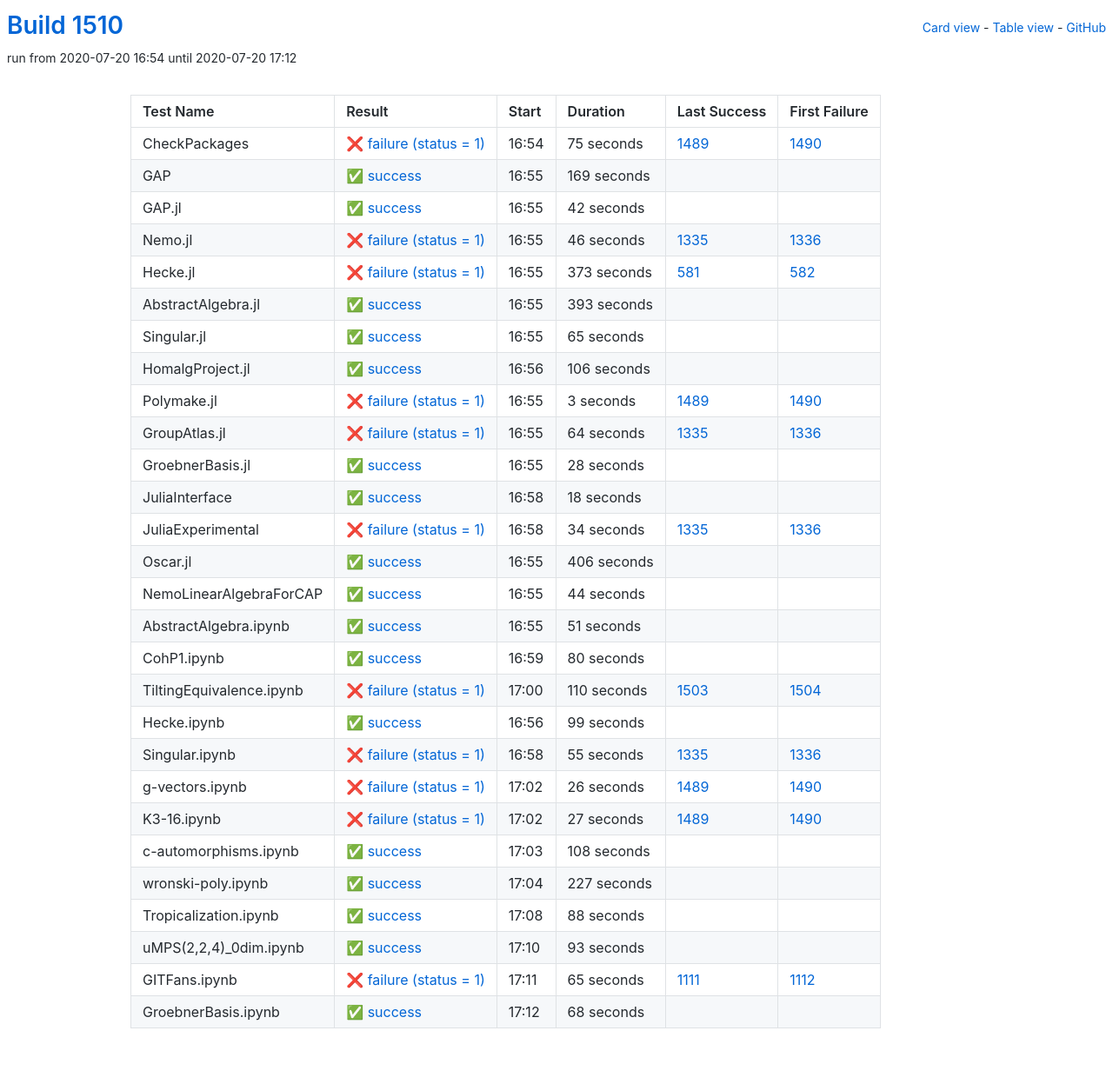
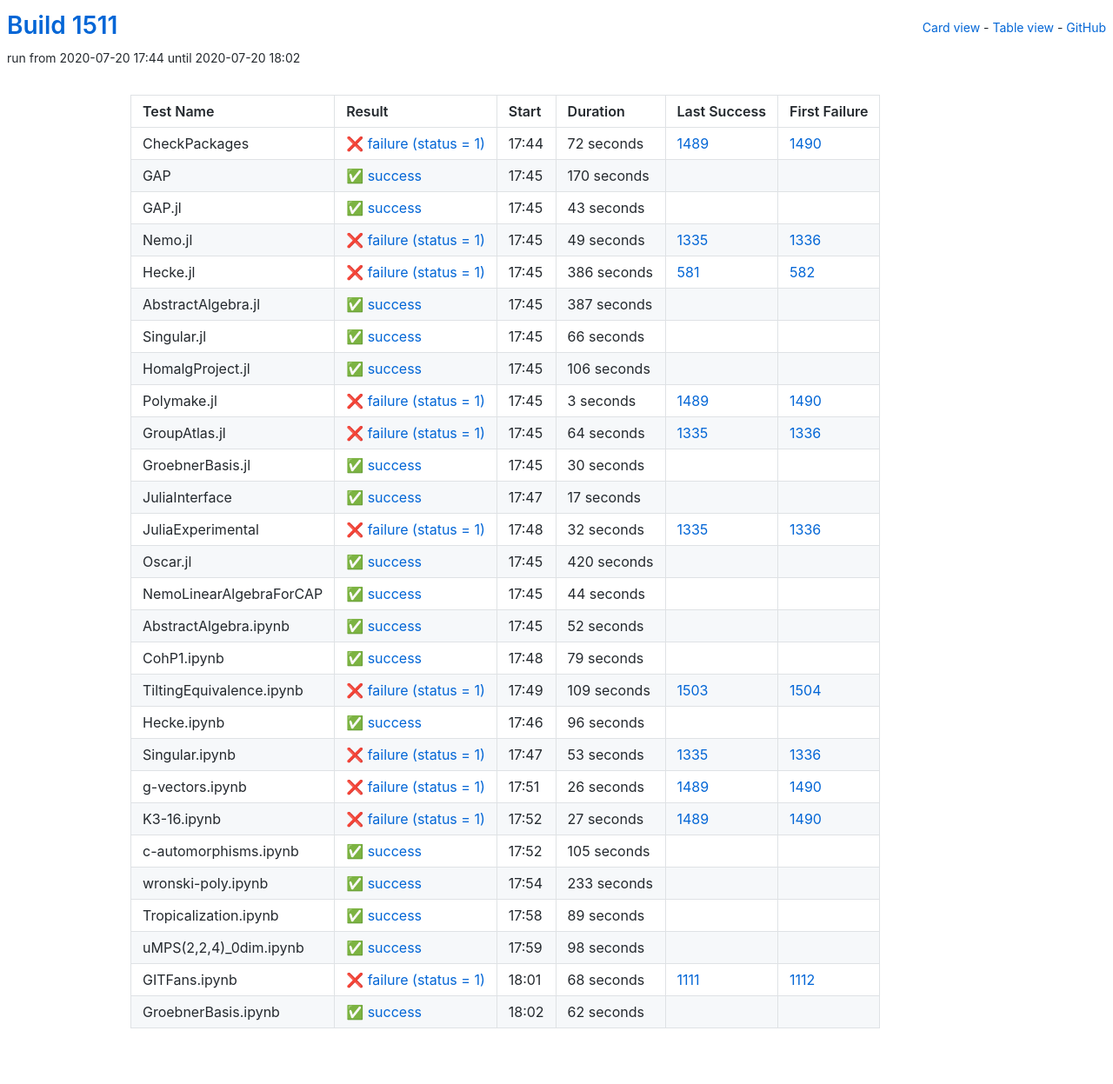
Before and after one commit to oscar-system/oscar-ci-status-1.4, a Jekyll site: the page built from table.html, in a window 1280 px wide. Shown: the whole page at 87% size. Built offline with Jekyll 4.4.1, drawn with Linux system fonts in a browser that asks for light colours.

Commit message:
Build #1511

```diff
--- a/_data/ci.yml
+++ b/_data/ci.yml
@@ -1,6 +1,6 @@
 ---
-build: 1510
-build_url: https://oscarci.mathematik.uni-kl.de/job/oscar-julia-1.4/1510/
+build: 1511
+build_url: https://oscarci.mathematik.uni-kl.de/job/oscar-julia-1.4/1511/
 job: oscar-julia-1.4
 organization: oscar-system
 repo: oscar-ci-status-1.4
@@ -8,92 +8,92 @@ repourl: https://github.com/oscar-system/oscar-ci-status-1.4
 tests:
 - name: CheckPackages
   id: checkpackages
-  log: https://oscarci.mathematik.uni-kl.de/job/oscar-julia-1.4/1510/artifact/logs/build-1510/CheckPackages.log
-  start: 2020-07-20 16:54
+  log: https://oscarci.mathematik.uni-kl.de/job/oscar-julia-1.4/1511/artifact/logs/build-1511/CheckPackages.log
+  start: 2020-07-20 17:44
   success: false
   exitcode: 1
   status: failure
-  duration: 75
+  duration: 72
   last_success: 1489
   last_success_url: https://oscarci.mathematik.uni-kl.de/job/oscar-julia-1.4/1489/
   first_failure: 1490
   first_failure_url: https://oscarci.mathematik.uni-kl.de/job/oscar-julia-1.4/1490/
 - name: GAP
   id: gap
-  log: https://oscarci.mathematik.uni-kl.de/job/oscar-julia-1.4/1510/artifact/logs/build-1510/GAP.log
-  start: 2020-07-20 16:55
+  log: https://oscarci.mathematik.uni-kl.de/job/oscar-julia-1.4/1511/artifact/logs/build-1511/GAP.log
+  start: 2020-07-20 17:45
   success: true
   exitcode: 0
   status: success
-  duration: 169
+  duration: 170
   last_success: false
   last_success_url:
   first_failure: false
   first_failure_url:
 - name: GAP.jl
   id: gap-jl
-  log: https://oscarci.mathematik.uni-kl.de/job/oscar-julia-1.4/1510/artifact/logs/build-1510/GAP.jl.log
-  start: 2020-07-20 16:55
+  log: https://oscarci.mathematik.uni-kl.de/job/oscar-julia-1.4/1511/artifact/logs/build-1511/GAP.jl.log
+  start: 2020-07-20 17:45
   success: true
   exitcode: 0
   status: success
-  duration: 42
+  duration: 43
   last_success: false
   last_success_url:
   first_failure: false
   first_failure_url:
 - name: Nemo.jl
   id: nemo-jl
-  log: https://oscarci.mathematik.uni-kl.de/job/oscar-julia-1.4/1510/artifact/logs/build-1510/Nemo.jl.log
-  start: 2020-07-20 16:55
+  log: https://oscarci.mathematik.uni-kl.de/job/oscar-julia-1.4/1511/artifact/logs/build-1511/Nemo.jl.log
+  start: 2020-07-20 17:45
   success: false
   exitcode: 1
   status: failure
-  duration: 46
+  duration: 49
   last_success: 1335
   last_success_url: https://oscarci.mathematik.uni-kl.de/job/oscar-julia-1.4/1335/
   first_failure: 1336
   first_failure_url: https://oscarci.mathematik.uni-kl.de/job/oscar-julia-1.4/1336/
 - name: Hecke.jl
   id: hecke-jl
-  log: https://oscarci.mathematik.uni-kl.de/job/oscar-julia-1.4/1510/artifact/logs/build-1510/Hecke.jl.log
-  start: 2020-07-20 16:55
+  log: https://oscarci.mathematik.uni-kl.de/job/oscar-julia-1.4/1511/artifact/logs/build-1511/Hecke.jl.log
+  start: 2020-07-20 17:45
   success: false
   exitcode: 1
   status: failure
-  duration: 373
+  duration: 386
   last_success: 581
   last_success_url: https://oscarci.mathematik.uni-kl.de/job/oscar-julia-1.4/581/
   first_failure: 582
   first_failure_url: https://oscarci.mathematik.uni-kl.de/job/oscar-julia-1.4/582/
 - name: AbstractAlgebra.jl
   id: abstractalgebra-jl
-  log: https://oscarci.mathematik.uni-kl.de/job/oscar-julia-1.4/1510/artifact/logs/build-1510/AbstractAlgebra.jl.log
-  start: 2020-07-20 16:55
+  log: https://oscarci.mathematik.uni-kl.de/job/oscar-julia-1.4/1511/artifact/logs/build-1511/AbstractAlgebra.jl.log
+  start: 2020-07-20 17:45
   success: true
   exitcode: 0
   status: success
-  duration: 393
+  duration: 387
   last_success: false
   last_success_url:
   first_failure: false
   first_failure_url:
 - name: Singular.jl
   id: singular-jl
-  log: https://oscarci.mathematik.uni-kl.de/job/oscar-julia-1.4/1510/artifact/logs/build-1510/Singular.jl.log
-  start: 2020-07-20 16:55
+  log: https://oscarci.mathematik.uni-kl.de/job/oscar-julia-1.4/1511/artifact/logs/build-1511/Singular.jl.log
+  start: 2020-07-20 17:45
   success: true
   exitcode: 0
   status: success
-  duration: 65
+  duration: 66
   last_success: false
   last_success_url:
   first_failure: false
   first_failure_url:
 - name: HomalgProject.jl
   id: homalgproject-jl
-  log: https://oscarci.mathematik.uni-kl.de/job/oscar-julia-1.4/1510/artifact/logs/build-1510/HomalgProject.jl.log
-  start: 2020-07-20 16:56
+  log: https://oscarci.mathematik.uni-kl.de/job/oscar-julia-1.4/1511/artifact/logs/build-1511/HomalgProject.jl.log
+  start: 2020-07-20 17:45
   success: true
   exitcode: 0
   status: success
@@ -104,8 +104,8 @@ tests:
   first_failure_url:
 - name: Polymake.jl
   id: polymake-jl
-  log: https://oscarci.mathematik.uni-kl.de/job/oscar-julia-1.4/1510/artifact/logs/build-1510/Polymake.jl.log
-  start: 2020-07-20 16:55
+  log: https://oscarci.mathematik.uni-kl.de/job/oscar-julia-1.4/1511/artifact/logs/build-1511/Polymake.jl.log
+  start: 2020-07-20 17:45
   success: false
   exitcode: 1
   status: failure
@@ -116,8 +116,8 @@ tests:
   first_failure_url: https://oscarci.mathematik.uni-kl.de/job/oscar-julia-1.4/1490/
 - name: GroupAtlas.jl
   id: groupatlas-jl
-  log: https://oscarci.mathematik.uni-kl.de/job/oscar-julia-1.4/1510/artifact/logs/build-1510/GroupAtlas.jl.log
-  start: 2020-07-20 16:55
+  log: https://oscarci.mathematik.uni-kl.de/job/oscar-julia-1.4/1511/artifact/logs/build-1511/GroupAtlas.jl.log
+  start: 2020-07-20 17:45
   success: false
   exitcode: 1
   status: failure
@@ -128,56 +128,56 @@ tests:
   first_failure_url: https://oscarci.mathematik.uni-kl.de/job/oscar-julia-1.4/1336/
 - name: GroebnerBasis.jl
   id: groebnerbasis-jl
-  log: https://oscarci.mathematik.uni-kl.de/job/oscar-julia-1.4/1510/artifact/logs/build-1510/GroebnerBasis.jl.log
-  start: 2020-07-20 16:55
+  log: https://oscarci.mathematik.uni-kl.de/job/oscar-julia-1.4/1511/artifact/logs/build-1511/GroebnerBasis.jl.log
+  start: 2020-07-20 17:45
   success: true
   exitcode: 0
   status: success
-  duration: 28
+  duration: 30
   last_success: false
   last_success_url:
   first_failure: false
   first_failure_url:
 - name: JuliaInterface
   id: juliainterface
-  log: https://oscarci.mathematik.uni-kl.de/job/oscar-julia-1.4/1510/artifact/logs/build-1510/JuliaInterface.log
-  start: 2020-07-20 16:58
+  log: https://oscarci.mathematik.uni-kl.de/job/oscar-julia-1.4/1511/artifact/logs/build-1511/JuliaInterface.log
+  start: 2020-07-20 17:47
   success: true
   exitcode: 0
   status: success
-  duration: 18
+  duration: 17
   last_success: false
   last_success_url:
   first_failure: false
   first_failure_url:
 - name: JuliaExperimental
   id: juliaexperimental
-  log: https://oscarci.mathematik.uni-kl.de/job/oscar-julia-1.4/1510/artifact/logs/build-1510/JuliaExperimental.log
-  start: 2020-07-20 16:58
+  log: https://oscarci.mathematik.uni-kl.de/job/oscar-julia-1.4/1511/artifact/logs/build-1511/JuliaExperimental.log
+  start: 2020-07-20 17:48
   success: false
   exitcode: 1
   status: failure
-  duration: 34
+  duration: 32
   last_success: 1335
   last_success_url: https://oscarci.mathematik.uni-kl.de/job/oscar-julia-1.4/1335/
   first_failure: 1336
   first_failure_url: https://oscarci.mathematik.uni-kl.de/job/oscar-julia-1.4/1336/
 - name: Oscar.jl
   id: oscar-jl
-  log: https://oscarci.mathematik.uni-kl.de/job/oscar-julia-1.4/1510/artifact/logs/build-1510/Oscar.jl.log
-  start: 2020-07-20 16:55
+  log: https://oscarci.mathematik.uni-kl.de/job/oscar-julia-1.4/1511/artifact/logs/build-1511/Oscar.jl.log
+  start: 2020-07-20 17:45
   success: true
   exitcode: 0
   status: success
-  duration: 406
+  duration: 420
   last_success: false
   last_success_url:
   first_failure: false
   first_failure_url:
 - name: NemoLinearAlgebraForCAP
   id: nemolinearalgebraforcap
-  log: https://oscarci.mathematik.uni-kl.de/job/oscar-julia-1.4/1510/artifact/logs/build-1510/NemoLinearAlgebraForCAP.log
-  start: 2020-07-20 16:55
+  log: https://oscarci.mathematik.uni-kl.de/job/oscar-julia-1.4/1511/artifact/logs/build-1511/NemoLinearAlgebraForCAP.log
+  start: 2020-07-20 17:45
   success: true
   exitcode: 0
   status: success
@@ -188,68 +188,68 @@ tests:
   first_failure_url:
 - name: AbstractAlgebra.ipynb
   id: abstractalgebra-ipynb
-  log: https://oscarci.mathematik.uni-kl.de/job/oscar-julia-1.4/1510/artifact/logs/build-1510/AbstractAlgebra.ipynb.log
-  start: 2020-07-20 16:55
+  log: https://oscarci.mathematik.uni-kl.de/job/oscar-julia-1.4/1511/artifact/logs/build-1511/AbstractAlgebra.ipynb.log
+  start: 2020-07-20 17:45
   success: true
   exitcode: 0
   status: success
-  duration: 51
+  duration: 52
   last_success: false
   last_success_url:
   first_failure: false
   first_failure_url:
 - name: CohP1.ipynb
   id: cohp1-ipynb
-  log: https://oscarci.mathematik.uni-kl.de/job/oscar-julia-1.4/1510/artifact/logs/build-1510/CohP1.ipynb.log
-  start: 2020-07-20 16:59
+  log: https://oscarci.mathematik.uni-kl.de/job/oscar-julia-1.4/1511/artifact/logs/build-1511/CohP1.ipynb.log
+  start: 2020-07-20 17:48
   success: true
   exitcode: 0
   status: success
-  duration: 80
+  duration: 79
   last_success: false
   last_success_url:
   first_failure: false
   first_failure_url:
 - name: TiltingEquivalence.ipynb
   id: tiltingequivalence-ipynb
-  log: https://oscarci.mathematik.uni-kl.de/job/oscar-julia-1.4/1510/artifact/logs/build-1510/TiltingEquivalence.ipynb.log
-  start: 2020-07-20 17:00
+  log: https://oscarci.mathematik.uni-kl.de/job/oscar-julia-1.4/1511/artifact/logs/build-1511/TiltingEquivalence.ipynb.log
+  start: 2020-07-20 17:49
   success: false
   exitcode: 1
   status: failure
-  duration: 110
+  duration: 109
   last_success: 1503
   last_success_url: https://oscarci.mathematik.uni-kl.de/job/oscar-julia-1.4/1503/
   first_failure: 1504
   first_failure_url: https://oscarci.mathematik.uni-kl.de/job/oscar-julia-1.4/1504/
 - name: Hecke.ipynb
   id: hecke-ipynb
-  log: https://oscarci.mathematik.uni-kl.de/job/oscar-julia-1.4/1510/artifact/logs/build-1510/Hecke.ipynb.log
-  start: 2020-07-20 16:56
+  log: https://oscarci.mathematik.uni-kl.de/job/oscar-julia-1.4/1511/artifact/logs/build-1511/Hecke.ipynb.log
+  start: 2020-07-20 17:46
   success: true
   exitcode: 0
   status: success
-  duration: 99
+  duration: 96
   last_success: false
   last_success_url:
   first_failure: false
   first_failure_url:
 - name: Singular.ipynb
   id: singular-ipynb
-  log: https://oscarci.mathematik.uni-kl.de/job/oscar-julia-1.4/1510/artifact/logs/build-1510/Singular.ipynb.log
-  start: 2020-07-20 16:58
+  log: https://oscarci.mathematik.uni-kl.de/job/oscar-julia-1.4/1511/artifact/logs/build-1511/Singular.ipynb.log
+  start: 2020-07-20 17:47
   success: false
   exitcode: 1
   status: failure
-  duration: 55
+  duration: 53
   last_success: 1335
   last_success_url: https://oscarci.mathematik.uni-kl.de/job/oscar-julia-1.4/1335/
   first_failure: 1336
   first_failure_url: https://oscarci.mathematik.uni-kl.de/job/oscar-julia-1.4/1336/
 - name: g-vectors.ipynb
   id: g-vectors-ipynb
-  log: https://oscarci.mathematik.uni-kl.de/job/oscar-julia-1.4/1510/artifact/logs/build-1510/g-vectors.ipynb.log
-  start: 2020-07-20 17:02
+  log: https://oscarci.mathematik.uni-kl.de/job/oscar-julia-1.4/1511/artifact/logs/build-1511/g-vectors.ipynb.log
+  start: 2020-07-20 17:51
   success: false
   exitcode: 1
   status: failure
@@ -260,8 +260,8 @@ tests:
   first_failure_url: https://oscarci.mathematik.uni-kl.de/job/oscar-julia-1.4/1490/
 - name: K3-16.ipynb
   id: k3-16-ipynb
-  log: https://oscarci.mathematik.uni-kl.de/job/oscar-julia-1.4/1510/artifact/logs/build-1510/K3-16.ipynb.log
-  start: 2020-07-20 17:02
+  log: https://oscarci.mathematik.uni-kl.de/job/oscar-julia-1.4/1511/artifact/logs/build-1511/K3-16.ipynb.log
+  start: 2020-07-20 17:52
   success: false
   exitcode: 1
   status: failure
@@ -272,72 +272,72 @@ tests:
   first_failure_url: https://oscarci.mathematik.uni-kl.de/job/oscar-julia-1.4/1490/
 - name: c-automorphisms.ipynb
   id: c-automorphisms-ipynb
-  log: https://oscarci.mathematik.uni-kl.de/job/oscar-julia-1.4/1510/artifact/logs/build-1510/c-automorphisms.ipynb.log
-  start: 2020-07-20 17:03
+  log: https://oscarci.mathematik.uni-kl.de/job/oscar-julia-1.4/1511/artifact/logs/build-1511/c-automorphisms.ipynb.log
+  start: 2020-07-20 17:52
   success: true
   exitcode: 0
   status: success
-  duration: 108
+  duration: 105
   last_success: false
   last_success_url:
   first_failure: false
   first_failure_url:
 - name: wronski-poly.ipynb
   id: wronski-poly-ipynb
-  log: https://oscarci.mathematik.uni-kl.de/job/oscar-julia-1.4/1510/artifact/logs/build-1510/wronski-poly.ipynb.log
-  start: 2020-07-20 17:04
+  log: https://oscarci.mathematik.uni-kl.de/job/oscar-julia-1.4/1511/artifact/logs/build-1511/wronski-poly.ipynb.log
+  start: 2020-07-20 17:54
   success: true
   exitcode: 0
   status: success
-  duration: 227
+  duration: 233
   last_success: false
   last_success_url:
   first_failure: false
   first_failure_url:
 - name: Tropicalization.ipynb
   id: tropicalization-ipynb
-  log: https://oscarci.mathematik.uni-kl.de/job/oscar-julia-1.4/1510/artifact/logs/build-1510/Tropicalization.ipynb.log
-  start: 2020-07-20 17:08
+  log: https://oscarci.mathematik.uni-kl.de/job/oscar-julia-1.4/1511/artifact/logs/build-1511/Tropicalization.ipynb.log
+  start: 2020-07-20 17:58
   success: true
   exitcode: 0
   status: success
-  duration: 88
+  duration: 89
   last_success: false
   last_success_url:
   first_failure: false
   first_failure_url:
 - name: uMPS(2,2,4)_0dim.ipynb
   id: umps-2-2-4-0dim-ipynb
-  log: https://oscarci.mathematik.uni-kl.de/job/oscar-julia-1.4/1510/artifact/logs/build-1510/uMPS-2-2-4-_0dim.ipynb.log
-  start: 2020-07-20 17:10
+  log: https://oscarci.mathematik.uni-kl.de/job/oscar-julia-1.4/1511/artifact/logs/build-1511/uMPS-2-2-4-_0dim.ipynb.log
+  start: 2020-07-20 17:59
   success: true
   exitcode: 0
   status: success
-  duration: 93
+  duration: 98
   last_success: false
   last_success_url:
   first_failure: false
   first_failure_url:
 - name: GITFans.ipynb
   id: gitfans-ipynb
-  log: https://oscarci.mathematik.uni-kl.de/job/oscar-julia-1.4/1510/artifact/logs/build-1510/GITFans.ipynb.log
-  start: 2020-07-20 17:11
+  log: https://oscarci.mathematik.uni-kl.de/job/oscar-julia-1.4/1511/artifact/logs/build-1511/GITFans.ipynb.log
+  start: 2020-07-20 18:01
   success: false
   exitcode: 1
   status: failure
-  duration: 65
+  duration: 68
   last_success: 1111
   last_success_url: https://oscarci.mathematik.uni-kl.de/job/oscar-julia-1.4/1111/
   first_failure: 1112
   first_failure_url: https://oscarci.mathematik.uni-kl.de/job/oscar-julia-1.4/1112/
 - name: GroebnerBasis.ipynb
   id: groebnerbasis-ipynb
-  log: https://oscarci.mathematik.uni-kl.de/job/oscar-julia-1.4/1510/artifact/logs/build-1510/GroebnerBasis.ipynb.log
-  start: 2020-07-20 17:12
+  log: https://oscarci.mathematik.uni-kl.de/job/oscar-julia-1.4/1511/artifact/logs/build-1511/GroebnerBasis.ipynb.log
+  start: 2020-07-20 18:02
   success: true
   exitcode: 0
   status: success
-  duration: 68
+  duration: 62
   last_success: false
   last_success_url:
   first_failure: false
```
Also changed, not shown: README.md.
